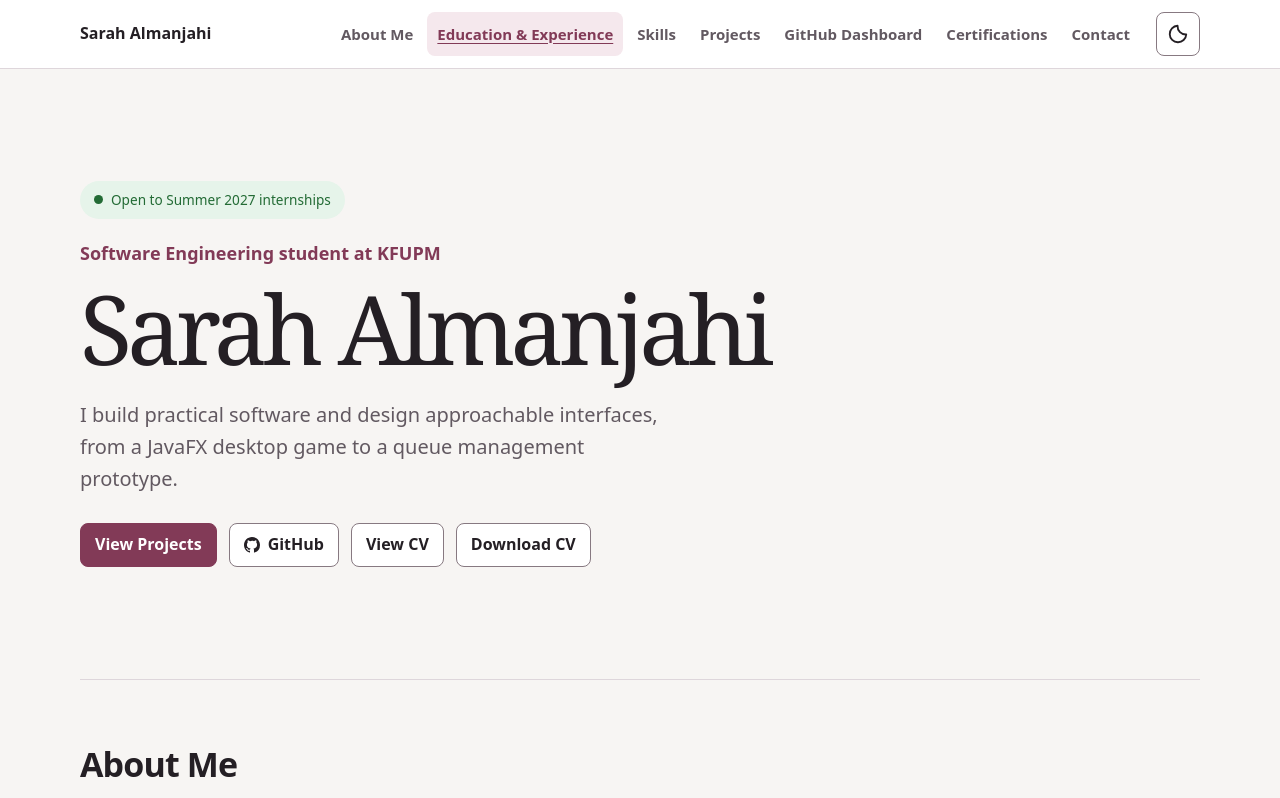
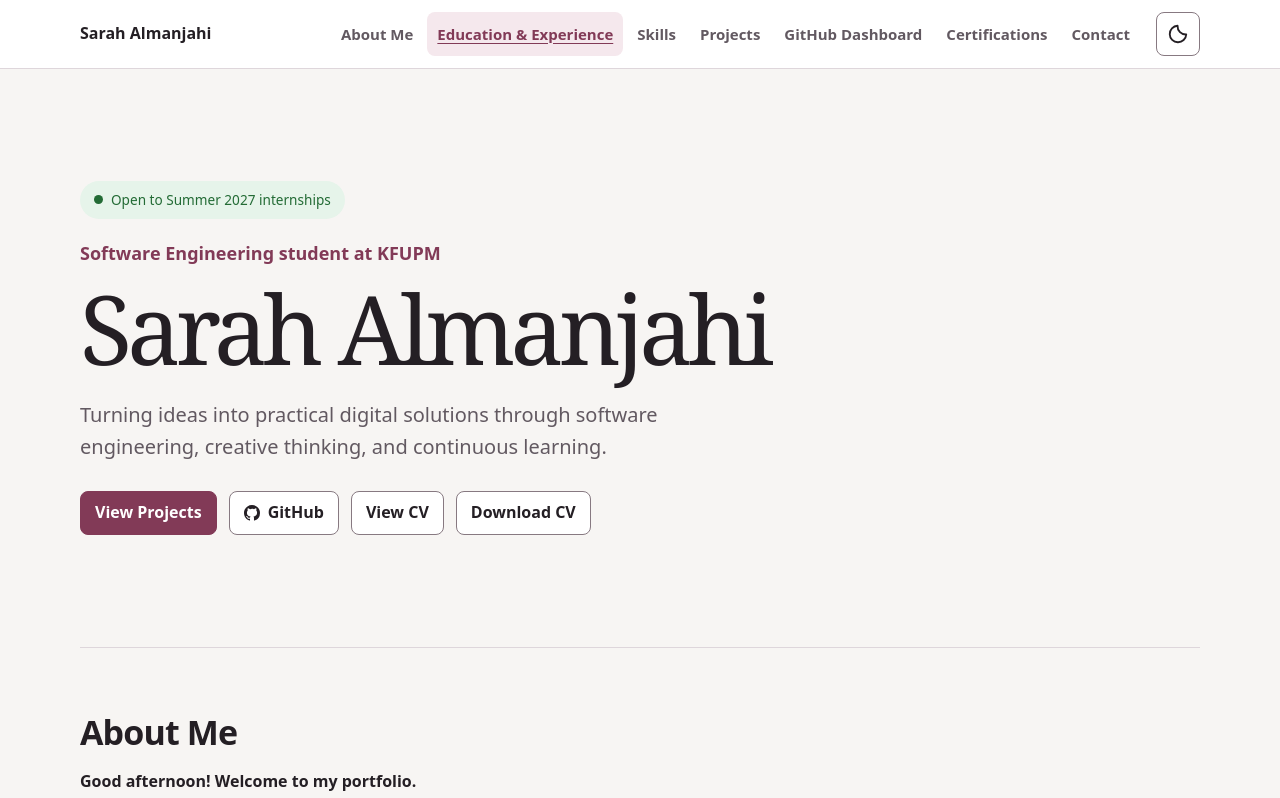
Before and after one commit to Sarahalmanjahi/202371590-sarahalmanjahi-assignment4, a plain HTML site: page index.html in a window 1280 px wide. Shown: the top 798 px of the page. Drawn offline with Linux system fonts and the light colour scheme; no server answers.

Commit message:
change the introduction

```diff
--- a/index.html
+++ b/index.html
@@ -63,8 +63,7 @@
       <p class="hero-role">Software Engineering student at KFUPM</p>
       <h1 id="hero-title">Sarah Almanjahi</h1>
       <p class="hero-intro">
-        I build practical software and design approachable interfaces, from
-        a JavaFX desktop game to a queue management prototype.
+        Turning ideas into practical digital solutions through software engineering, creative thinking, and continuous learning.
       </p>
       <div class="hero-actions">
         <a class="button-link button-primary" href="#projects">View Projects</a>
```
